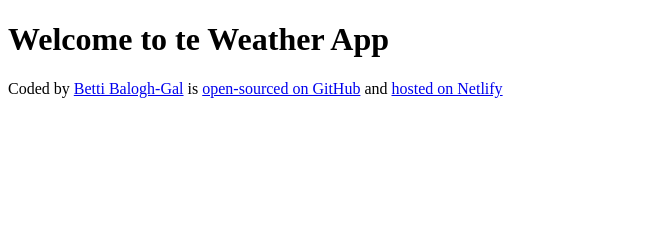
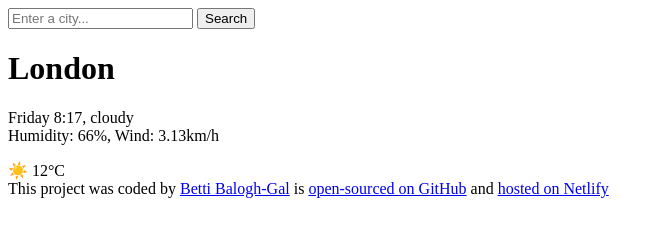
Before and after one commit to agentbg/WeatherApp, a plain HTML site: page index.html in a window 1280 px wide. Shown: the whole page, without its empty margins (0-664 px from the left). Drawn offline with Linux system fonts and the light colour scheme.

Commit message:
Added the html to the project

```diff
--- a/index.html
+++ b/index.html
@@ -6,9 +6,25 @@
     <title>Weather App</title>
   </head>
   <body>
-    <h1>Welcome to te Weather App</h1>
+    <header>
+      <form>
+        <input type="search" placeholder="Enter a city..." required />
+        <input type="submit" value="Search" />
+      </form>
+    </header>
+
+    <main>
+      <div>
+        <h1>London</h1>
+        <p>
+          Friday 8:17, cloudy <br />
+          Humidity: 66%, Wind: 3.13km/h
+        </p>
+      </div>
+      <div>☀️ 12°C</div>
+    </main>
     <footer>
-      Coded by
+      This project was coded by
       <a href="https://github.com/agentbg" target="_blank">Betti Balogh-Gal</a>
       is
       <a href="https://github.com/agentbg/WeatherApp" target="_blank"
```
